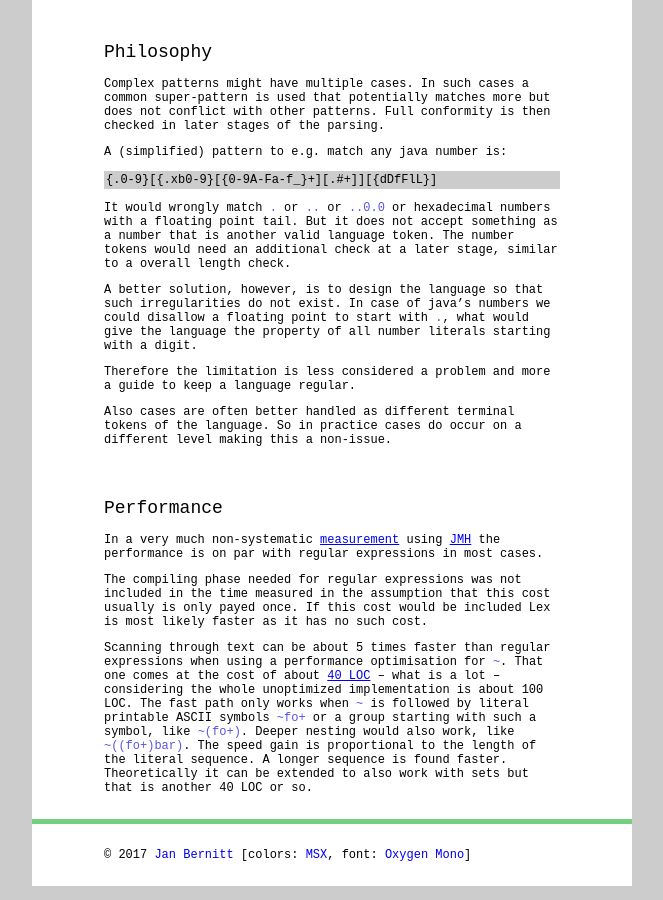
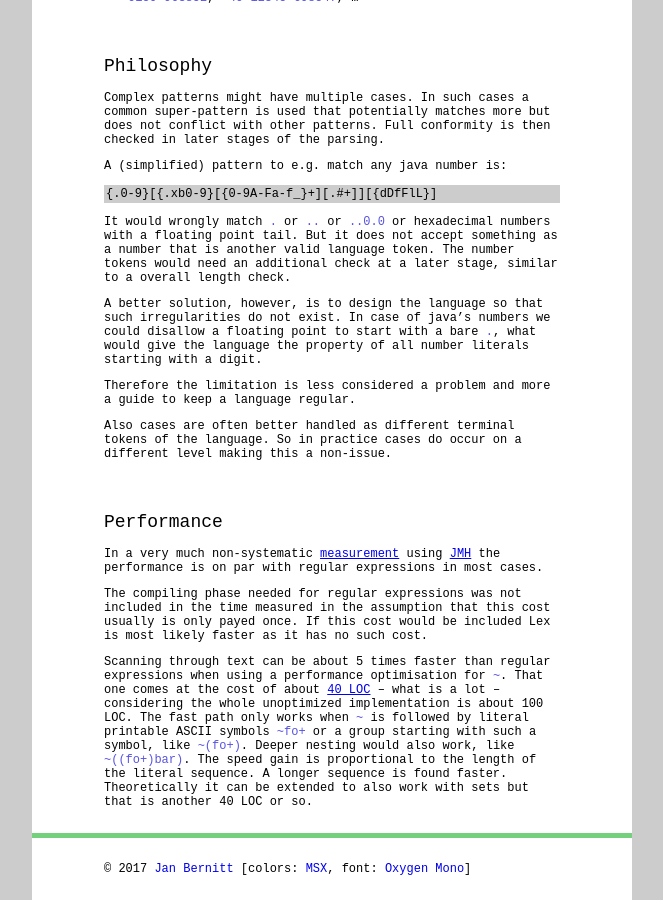
Before and after one commit to jbee/jbee.github.io, a Jekyll site: the page built from lex/index.md, in a window 1280 px wide and 900 px high, scrolled down 2633 px. Shown: the whole window, without its empty margins (308-971 px from the left). Built offline with Jekyll 4.4.1, drawn with Linux system fonts in a browser that asks for light colours; some web fonts are replaced; some of the changed text lies outside the part shown.

```diff
--- a/lex/index.md
+++ b/lex/index.md
@@ -201,7 +202,7 @@ later stage, similar to a overall length check.
 A better solution, however, is to design the language
 so that such irregularities do not exist. In case of
 java's numbers we could disallow a floating point to
-start with `.`, what would give the language the
+start with a bare `.`, what would give the language the
 property of all number literals starting with a digit.
 
 Therefore the limitation is less considered a problem
```
Also changed, not shown: other parts of lex/index.md (+6 -5 lines).
